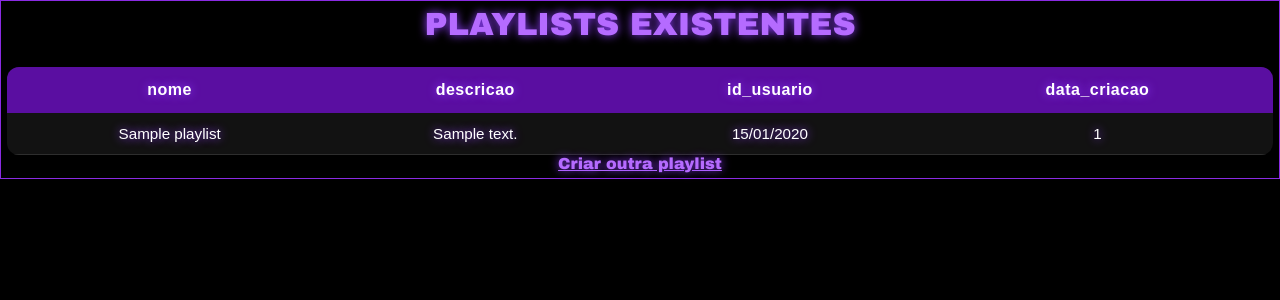
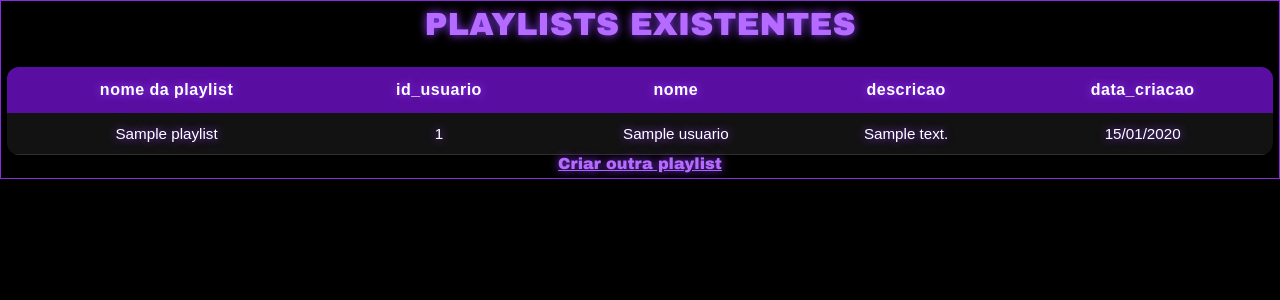
Before and after one commit to LEITE011/app_sintonia, a Flask app: page /playlists in a window 1280 px wide. Shown: the part 146-446 px from the top of the page. Run offline with Flask 3, Linux system fonts and the light colour scheme; the visitor is signed in with stand-in values (Sample User, id 1); tables that the repository leaves empty hold one stand-in row (values such as "Sample post").

Commit message:
Initial commit

```diff
--- a/app.py
+++ b/app.py
@@ -10,6 +10,8 @@ app.secret_key = "shhhh"
 
 @app.route("/")
 def index():
+    if "usuario" not in session:
+        return redirect(url_for("login"))
     db_session = local_secao()
     artistas_sql = select(Artista).order_by(Artista.nome)
     artistas = db_session.execute(artistas_sql).scalars().all()
@@ -86,8 +88,7 @@ def artista_detalhe(id_artista):
 
 @app.route("/cadastro_usuario", methods=["GET", "POST"])
 def cadastro_usuario():
-    if "usuario" not in session:
-        return redirect(url_for("login"))
+
     db_session = local_secao()
     if request.method == "POST":
         nome = request.form["nome"]
@@ -135,7 +136,7 @@ def login():
 
 @app.route("/logout")
 def logout():
-    local_secao.pop("usuario", None)
+    session.pop("usuario")
     return redirect(url_for("index"))
 
 @app.route("/criar_playlist", methods=["GET", "POST"])
@@ -172,9 +173,14 @@ def exibir_playlists():
     db_session = local_secao()
     playlist_sql = select(Playlist)
     playlist = db_session.execute(playlist_sql).scalars().all()
-    print(playlist)
-    return render_template('playlists.html', playlist=playlist)
+    print('yth',playlist)
+    # return render_template('playlists.html', playlist=playlist)
 
+
+    sql_playlist = select(Playlist, Usuario).join(Usuario, Usuario.id_usuario == Playlist.id_usuario)
+    playlist2 = db_session.execute(sql_playlist).all()
+    print('weq',playlist2)
+    return render_template( 'playlists.html',playlists=playlist2)
 
 if __name__ == "__main__":
     app.run(debug=True, port=5001)
--- a/templates/playlists.html
+++ b/templates/playlists.html
@@ -8,20 +8,23 @@
     <table class="tabela-musicas">
         <thead>
             <tr>
+                <th>nome da playlist</th>
+                <th>id_usuario</th>
                 <th>nome</th>
                 <th>descricao</th>
-                <th>id_usuario</th>
                 <th>data_criacao</th>
+
             </tr>
         </thead>
 
         <tbody>
-            {% for playlist in playlist %}
+            {% for p, u in playlists %}
             <tr>
-                <td>{{ playlist.nome }}</td>
-                <td>{{ playlist.descricao }}</td>
-                <td>{{ playlist.data_criacao.strftime('%d/%m/%Y') }}</td>
-                <td>{{ playlist.id_usuario }}</td>
+                <td>{{ p.nome }}</td>
+                <td>{{ p.id_usuario }}</td>
+                <td>{{ u.nome }}</td>
+                <td>{{ p.descricao }}</td>
+                <td>{{ p.data_criacao.strftime('%d/%m/%Y') }}</td>
             </tr>
             {% endfor %}
         </tbody>
```
